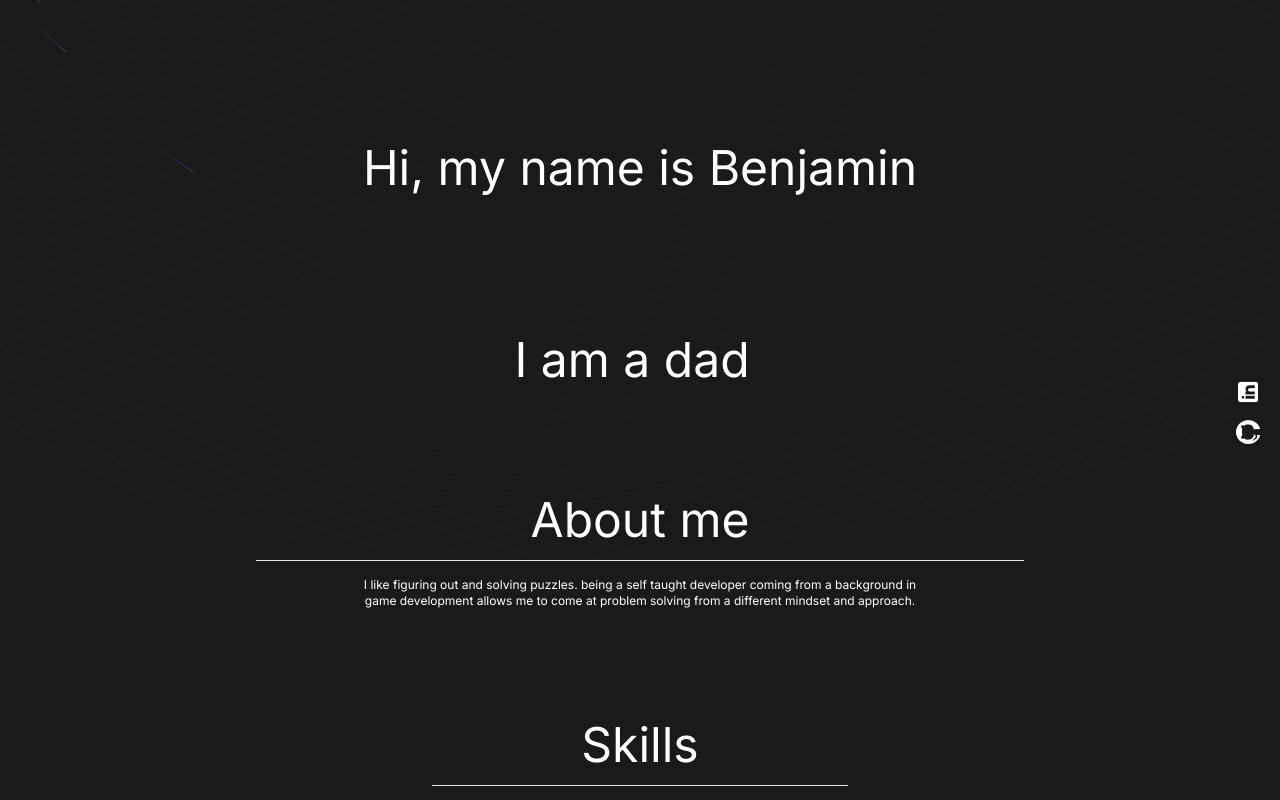
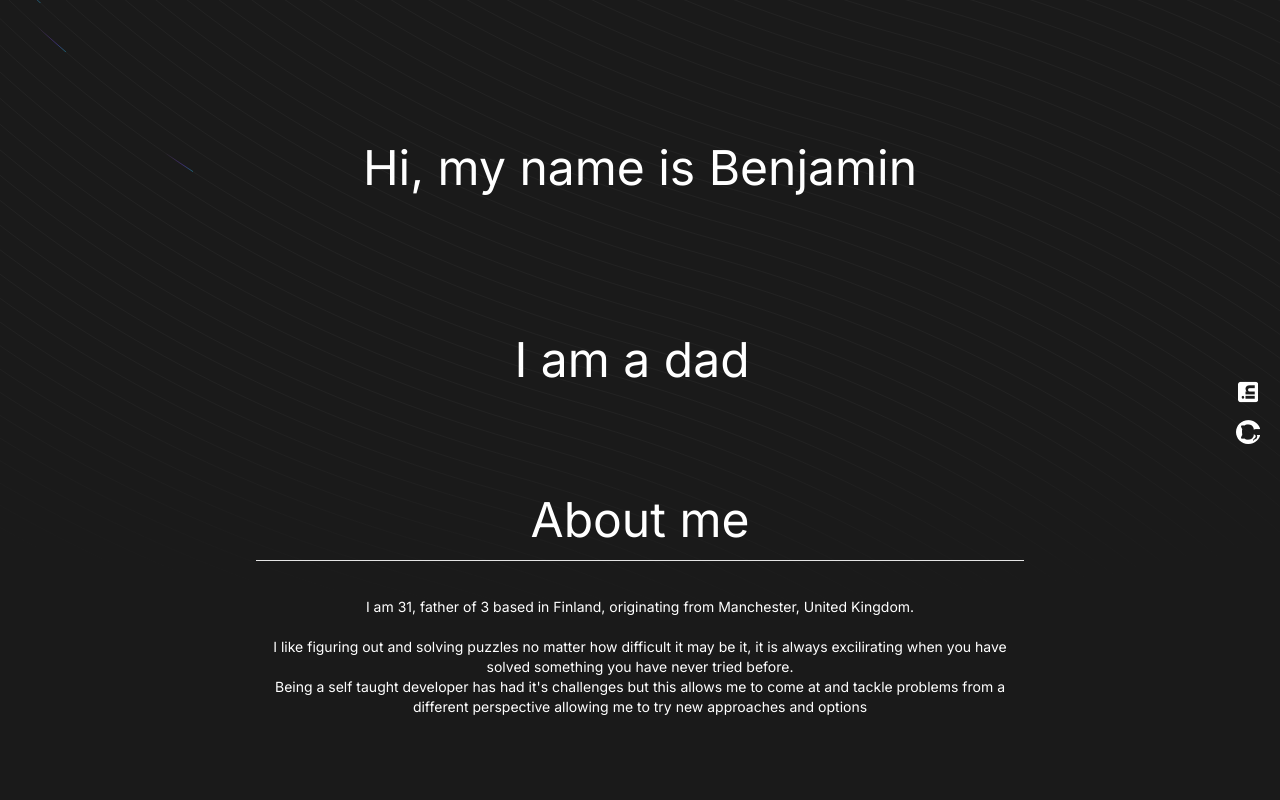
Before and after one commit to itsYaraso/portfolio, a Next.js app: page / in a window 1280 px wide. Shown: the top 800 px of the page. Built offline with nearby package versions, Linux system fonts and the light colour scheme.

Commit message:
ui fix and text refactor

```diff
--- a/src/app/components/card.tsx
+++ b/src/app/components/card.tsx
@@ -26,7 +26,7 @@ export function Card(skills: skills = { name: '', icon: '', link: ''}) {
             <img src={skills.icon}className="h-full w-full" alt="skills"/>
             </a>
         </CardItem>
-        <div className="flex justify-between items-center mt-20">
+        <div className="flex justify-between items-center">
         </div>
       </CardBody>
     </CardContainer>
--- a/src/app/sections/aboutme.tsx
+++ b/src/app/sections/aboutme.tsx
@@ -1,17 +1,21 @@
-export default function aboutMeSection(){
+export default function aboutMeSection() {
 
   return (
     <section>
       <p className="text-5xl mb-4 text-center">About me</p>
       <hr className="mx-auto pb-4"></hr>
 
-        <p className="text-xs text-center break-normal text-balance">
-          I like figuring out and solving puzzles.
-          being a self taught developer coming from a
-          background in game development allows me to
-          come at problem solving from a different mindset
-          and approach.
-
+      <p className="text-sm text-center break-normal text-balance">
+        <br></br>
+        I am 31, father of 3 based in Finland, originating from Manchester, United Kingdom.
+        <br></br>
+        <br></br>
+        I like figuring out and solving puzzles no matter how difficult it may be it, it is
+        always excilirating when you have solved something you have never tried before.
+        <br></br>
+        Being a self taught developer has had it's challenges
+        but this allows me to come at and tackle problems from a different perspective allowing me to try new approaches and options
       </p>
     </section>
-)}
+  )
+}
--- a/src/app/sections/naming.tsx
+++ b/src/app/sections/naming.tsx
@@ -7,7 +7,7 @@ export default function namingSection() {
                 <p className="text-5xl text-center ">Hi, my name is Benjamin</p>
             </div>
 
-            <div className="text-center pt-36 text-xl sm:text-5xl  text-nowrap">
+            <div className="text-center md:pt-36 text-xl sm:text-5xl  text-nowrap">
                 <TypeAnimation
                     sequence={[
                         "I am a developer",
--- a/src/app/sections/skills.tsx
+++ b/src/app/sections/skills.tsx
@@ -6,7 +6,7 @@ export default function skillsSection() {
         <section>
             <div className="">
                 <p className="text-5xl text-center">Skills</p>
-                <hr className="mx-auto mt-4"></hr>
+                <hr className="mx-auto mt-2"></hr>
             </div>
 
             <div className="grid grid-cols-3 gap-4 py-8 ">
```
Lines whose indentation alone changed are shown as unchanged.
